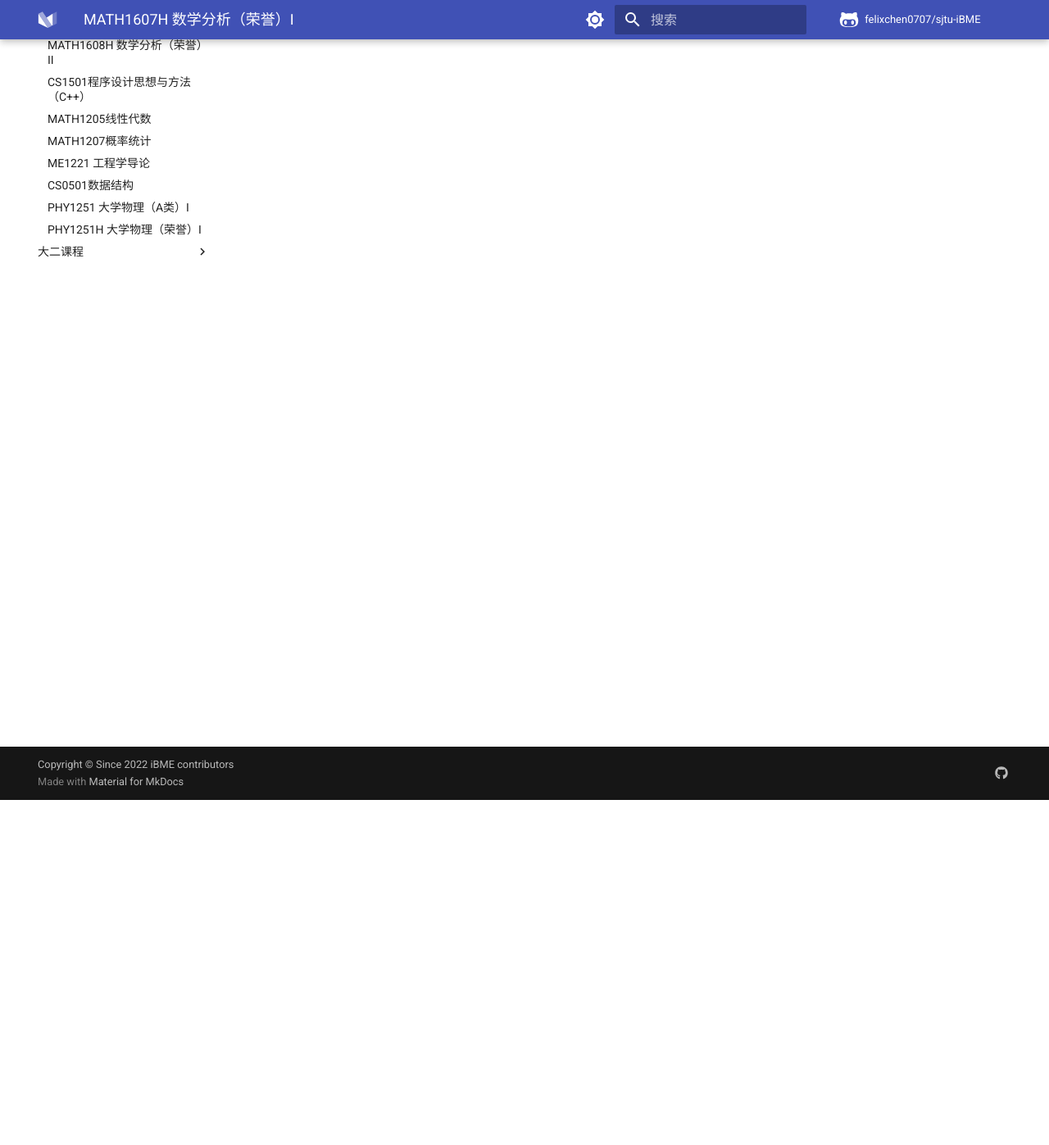
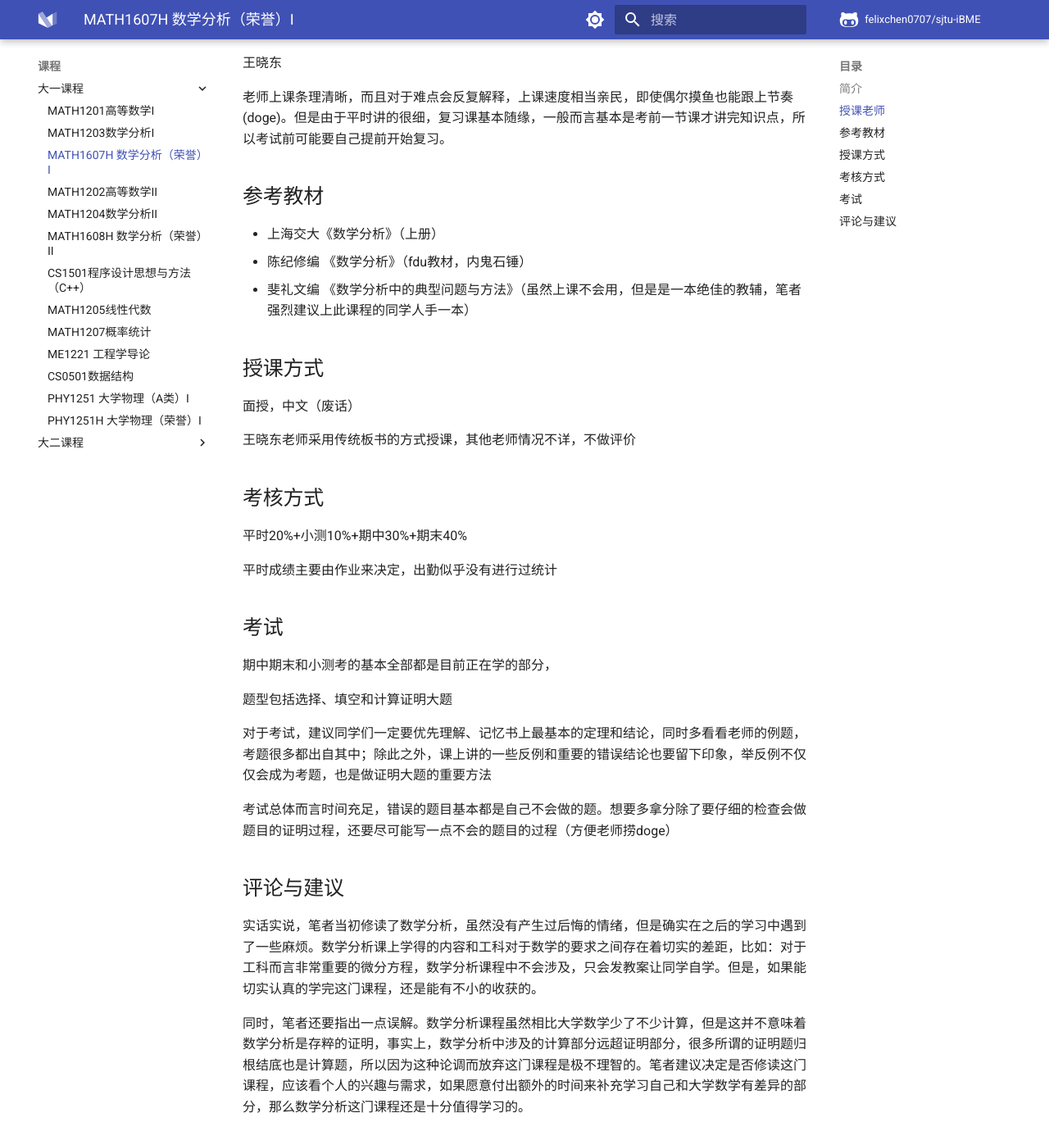
Before and after one commit to glimmeringlight/sjtu-notes, an MkDocs documentation site: the page built from docs/courses/grade1/MATH1607H.md, in a window 1280 px wide and 1400 px high, scrolled down 424 px. Shown: the top 1397 px of the window at 82% size. Built offline with MkDocs 1.6.1 and Material for MkDocs 9.7.7, drawn with Linux system fonts in a browser that asks for light colours; a script that is not in the unit is left out; comment, search, counter and statistics services are not loaded; some of the changed text lies outside the part shown.

Commit message:
update MATH1607H

```diff
--- a/docs/courses/grade1/MATH1607H.md
+++ b/docs/courses/grade1/MATH1607H.md
@@ -1 +1,47 @@
 # MATH1607H 数学分析（荣誉）I
+
+## 简介
+
+数学分析(荣誉)I是一门偏重理论的数学课程，教学内容主要是实数相关理论、微积分以及基本的级数。
+
+数学分析则着重于学习公式、定理的产生与证明，相比于结果的正确，更加强调过程逻辑的严密性。如果想要更加深入的了解数学公式与定理的产生过程，那么这门课程也许会对你有帮助。
+
+## 授课老师
+
+王晓东
+
+老师上课条理清晰，而且对于难点会反复解释，上课速度相当亲民，即使偶尔摸鱼也能跟上节奏(doge)。但是由于平时讲的很细，复习课基本随缘，一般而言基本是考前一节课才讲完知识点，所以考试前可能要自己提前开始复习。
+
+## 参考教材
+
++ 上海交大《数学分析》（上册）
++ 陈纪修编 《数学分析》（fdu教材，内鬼石锤）
++ 斐礼文编 《数学分析中的典型问题与方法》（虽然上课不会用，但是是一本绝佳的教辅，笔者强烈建议上此课程的同学人手一本）
+
+## 授课方式
+
+面授，中文（废话）
+
+王晓东老师采用传统板书的方式授课，其他老师情况不详，不做评价
+
+## 考核方式
+
+平时20%+小测10%+期中30%+期末40%
+
+平时成绩主要由作业来决定，出勤似乎没有进行过统计
+
+## 考试
+
+期中期末和小测考的基本全部都是目前正在学的部分，
+
+题型包括选择、填空和计算证明大题
+
+对于考试，建议同学们一定要优先理解、记忆书上最基本的定理和结论，同时多看看老师的例题，考题很多都出自其中；除此之外，课上讲的一些反例和重要的错误结论也要留下印象，举反例不仅仅会成为考题，也是做证明大题的重要方法
+
+考试总体而言时间充足，错误的题目基本都是自己不会做的题。想要多拿分除了要仔细的检查会做题目的证明过程，还要尽可能写一点不会的题目的过程（方便老师捞doge）
+
+## 评论与建议
+
+实话实说，笔者当初修读了数学分析，虽然没有产生过后悔的情绪，但是确实在之后的学习中遇到了一些麻烦。数学分析课上学得的内容和工科对于数学的要求之间存在着切实的差距，比如：对于工科而言非常重要的微分方程，数学分析课程中不会涉及，只会发教案让同学自学。但是，如果能切实认真的学完这门课程，还是能有不小的收获的。
+
+同时，笔者还要指出一点误解。数学分析课程虽然相比大学数学少了不少计算，但是这并不意味着数学分析是存粹的证明，事实上，数学分析中涉及的计算部分远超证明部分，很多所谓的证明题归根结底也是计算题，所以因为这种论调而放弃这门课程是极不理智的。笔者建议决定是否修读这门课程，应该看个人的兴趣与需求，如果愿意付出额外的时间来补充学习自己和大学数学有差异的部分，那么数学分析这门课程还是十分值得学习的。
```
Also changed, not shown: docs/courses/grade1/MATH1203.md (line endings or trailing spaces), docs/courses/grade1/MATH1204.md (line endings or trailing spaces), docs/courses/grade1/MATH1205.md (line endings or trailing spaces).
